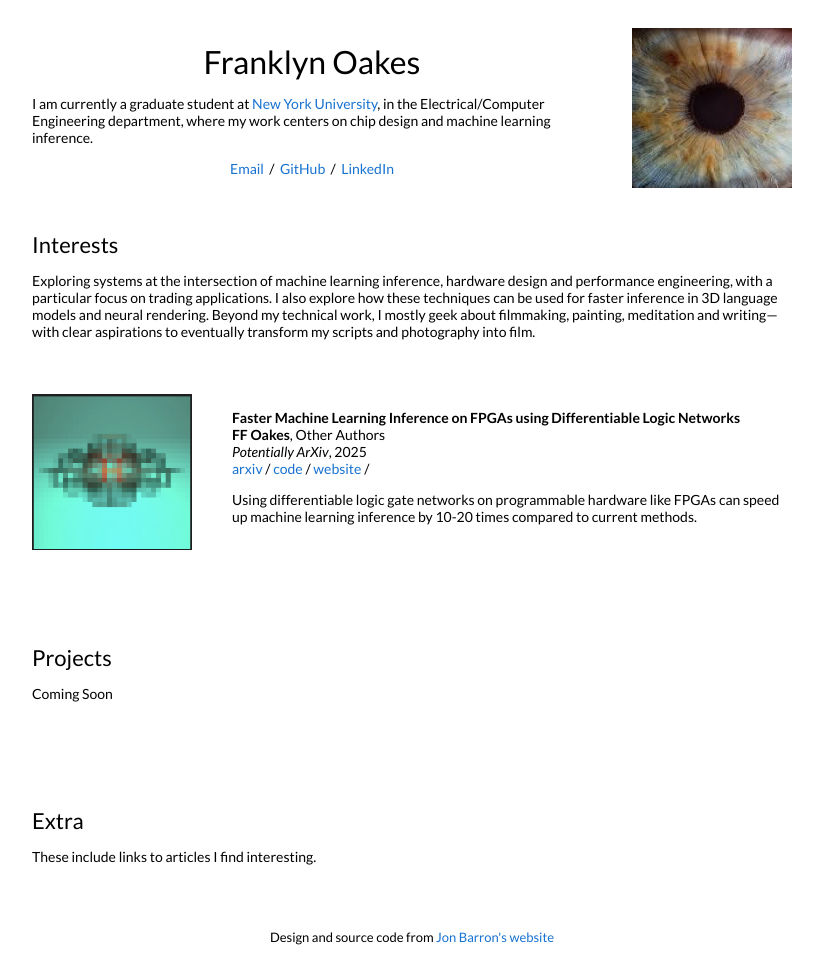
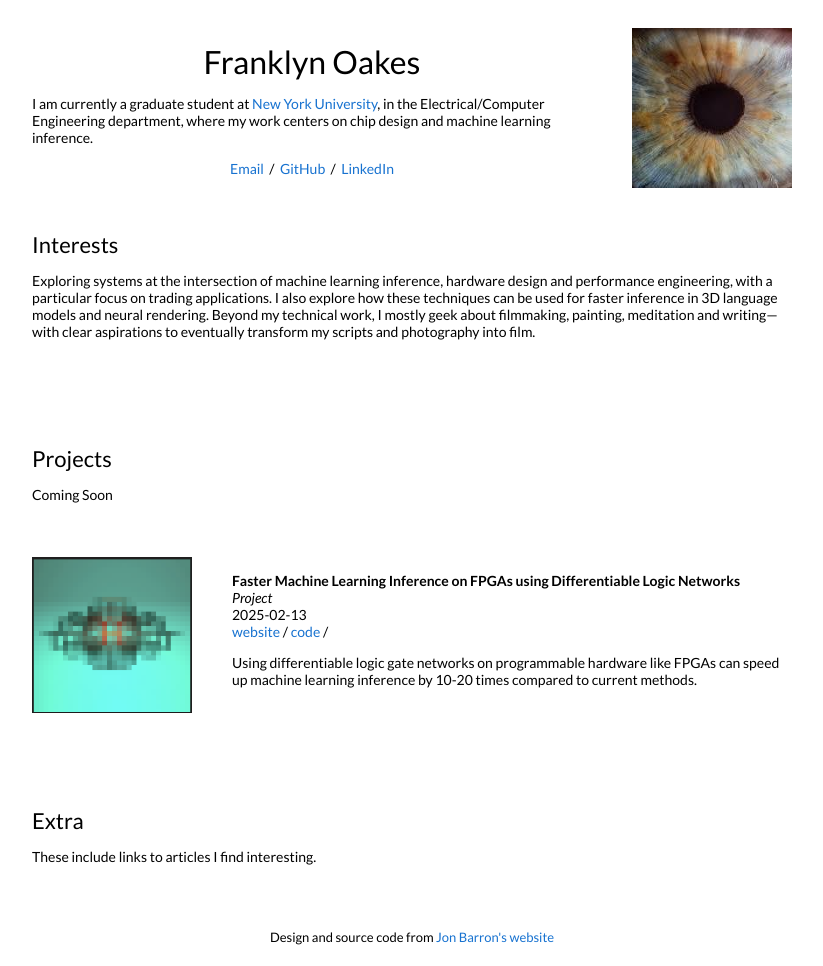
Before and after one commit to inschools-ng/inschools-ng.github.io, a Jekyll site: the page built from _posts/2025-05-15-difflogic.markdown, in a window 1280 px wide. Shown: the whole page, without its empty margins (228-1051 px from the left). Built offline with Jekyll 4.4.1, drawn with Linux system fonts in a browser that asks for light colours.

Commit message:
Additional changes

```diff
--- a/_layouts/default.html
+++ b/_layouts/default.html
@@ -122,7 +122,7 @@
 
           {% for post in site.posts %}
           {% for cat in post.categories %}
-          {% if cat == 'Intel' %}
+          {% if cat == 'Project' %}
           <tr>
             <td style="padding:2.5%;width:25%;vertical-align:middle;min-width:120px">
               <img src="/tn{{post.image}}" alt="project image" style="width:auto; height:auto; max-width:100%;" />
@@ -189,7 +189,7 @@
 
           {% for post in site.posts %}
           {% for cat in post.categories %}
-          {% if cat != 'research' and cat != 'Intel' %}
+          {% if cat != 'research' and cat != 'Project' %}
           <tr>
             <td style="padding:2.5%;width:25%;vertical-align:middle;min-width:120px">
               <img src="/tn{{post.image}}" alt="project image" style="width:auto; height:auto; max-width:100%;" />
--- a/_posts/2025-05-15-difflogic.markdown
+++ b/_posts/2025-05-15-difflogic.markdown
@@ -3,7 +3,7 @@ layout: post
 title:  "Faster Machine Learning Inference on FPGAs using Differentiable Logic Networks"
 date:   2025-02-13 01:01:01 +00:00
 image: /images/robot.jpg
-categories: research
+categories: Project
 author: "FF Oakes"
 authors: "<strong>FF Oakes</strong>, Other Authors"
 venue: "Potentially ArXiv"
```
